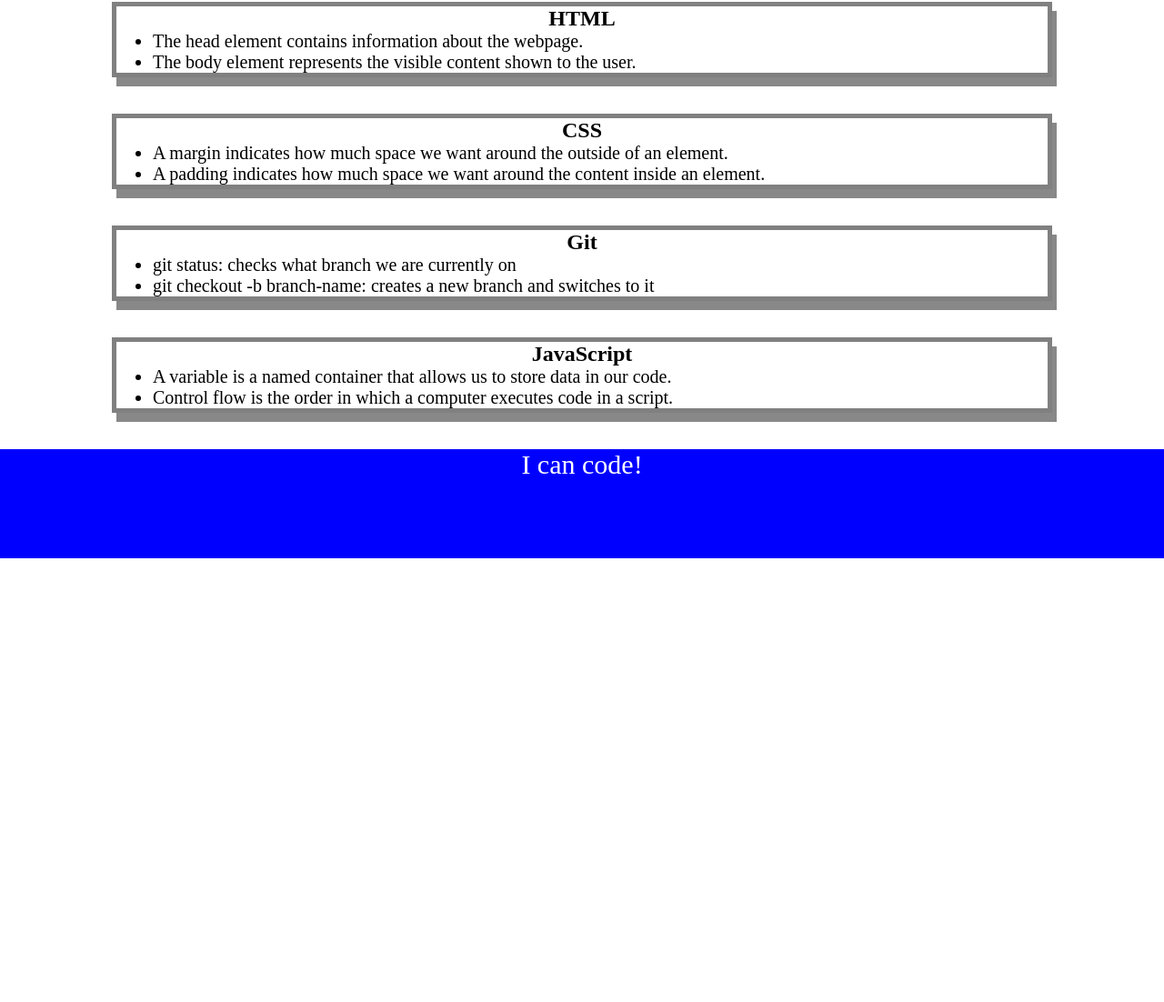
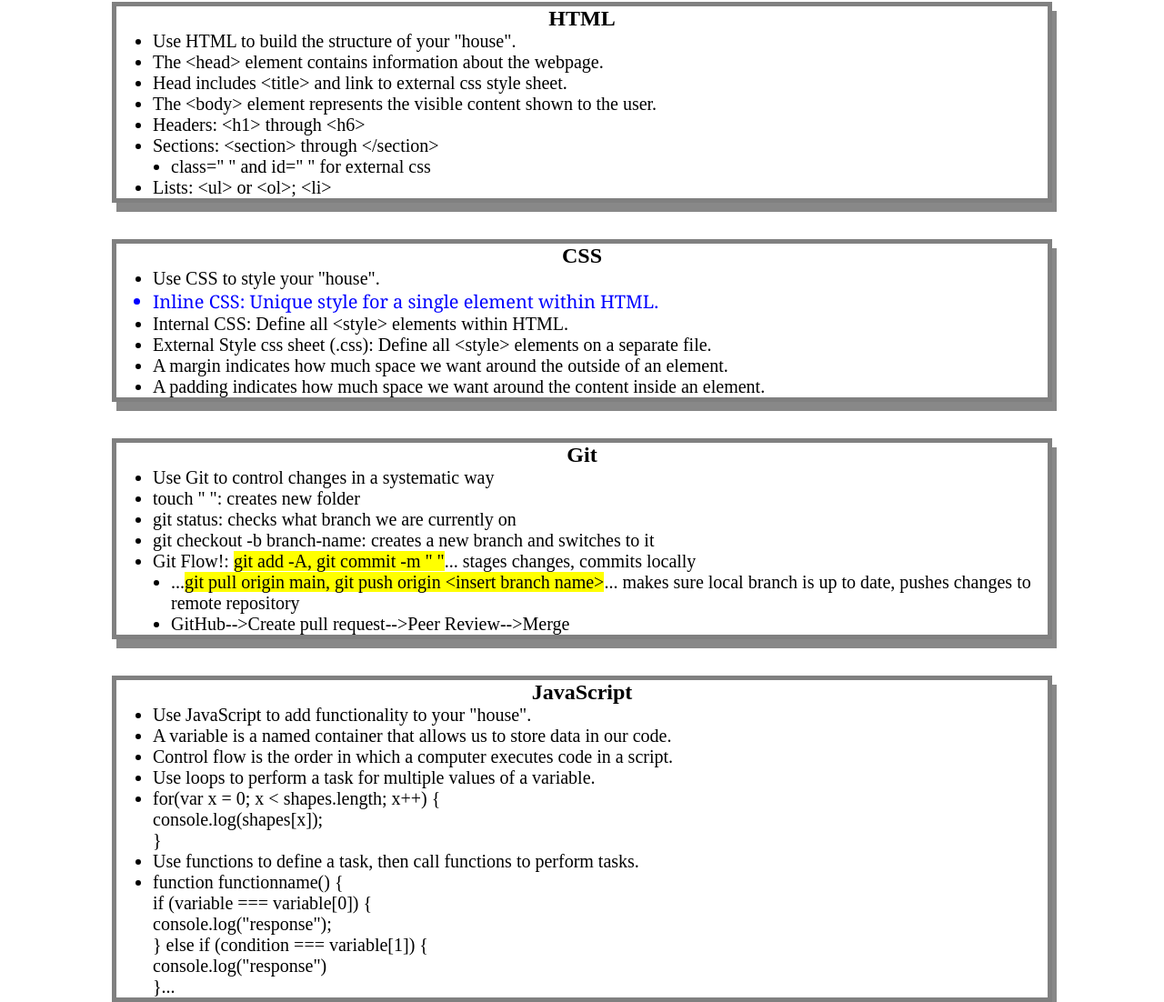
Before and after one commit to brandonkylely/prework-study-guide, a plain HTML site: page index.html in a window 1280 px wide. Shown: the part 158-1260 px from the top of the page at 91% size. Before the commit the page ends 800 px from the top, so only its background shows below. Drawn offline with Linux system fonts and the light colour scheme.

Commit message:
Added notes to HTML, CSS, Git, and Javascript; header and footer are now red

```diff
--- a/assets/style.css
+++ b/assets/style.css
@@ -6,7 +6,7 @@
 footer {
     width: 100%;
     height: 120px;
-    background-color: blue;
+    background-color: rgb(114, 0, 0);
     color: white;
 }
 h1,
--- a/index.html
+++ b/index.html
@@ -17,14 +17,24 @@
       <section class="card" id="html-section">
         <h2>HTML</h2>
         <ul>
-          <li>The head element contains information about the webpage.</li>
-          <li>The body element represents the visible content shown to the user.</li>
+          <li>Use HTML to build the structure of your "house".</li>
+          <li>The &lt;head&gt; element contains information about the webpage.</li>
+          <li>Head includes &lt;title&gt; and link to external css style sheet.</li>
+          <li>The &lt;body&gt; element represents the visible content shown to the user.</li>
+          <li>Headers: &lt;h1&gt; through &lt;h6&gt; </li>
+          <li>Sections: &lt;section&gt; through &lt;/section&gt;</li>
+          <li style= "margin-left: 20px">class=" " and id=" " for external css</li>
+          <li>Lists: &lt;ul&gt; or &lt;ol&gt;; &lt;li&gt;</li>
         </ul>
       </section>
 
       <section class="card" id="css-section">
         <h2>CSS</h2>
         <ul>
+          <li>Use CSS to style your "house".</li>
+          <li style="color:blue; font-family:Cambria, Cochin, Georgia, Times, 'Times New Roman', serif">Inline CSS: Unique style for a single element within HTML. </li>
+          <li>Internal CSS: Define all &lt;style&gt; elements within HTML.</li>
+          <li>External Style css sheet (.css): Define all &lt;style&gt; elements on a separate file.</li>
           <li>A margin indicates how much space we want around the outside of an element.</li>
           <li>A padding indicates how much space we want around the content inside an element.</li>
         </ul>
@@ -33,16 +43,26 @@
       <section class="card" id="git-section">
         <h2>Git</h2>
         <ul>
+          <li>Use Git to control changes in a systematic way</li>
+          <li>touch " ": creates new folder</li>
           <li>git status: checks what branch we are currently on</li>
           <li>git checkout -b branch-name: creates a new branch and switches to it</li>
+          <li>Git Flow!: <mark>git add -A, git commit -m " "</mark>... stages changes, commits locally</li>
+          <li style= "margin-left: 20px">...<mark>git pull origin main, git push origin &lt;insert branch name&gt;</mark>... makes sure local branch is up to date, pushes changes to remote repository</li>
+          <li style= "margin-left: 20px"> GitHub--&gt;Create pull request--&gt;Peer Review--&gt;Merge</li>
         </ul>
       </section>
 
       <section class="card" id="javascript-section">
         <h2>JavaScript</h2>
         <ul>
+          <li>Use JavaScript to add functionality to your "house".</li>
           <li>A variable is a named container that allows us to store data in our code.</li>
           <li>Control flow is the order in which a computer executes code in a script.</li>
+          <li>Use loops to perform a task for multiple values of a variable.</li>
+          <li>for(var x = 0; x &lt; shapes.length; x++) {<br/>console.log(shapes[x]);<br/>}</li>
+          <li>Use functions to define a task, then call functions to perform tasks.</li>
+          <li>function functionname() {<br>if (variable === variable[0]) {<br>console.log("response");<br>} else if (condition === variable[1]) {<br>console.log("response")<br>}...</li>
         </ul>
       </section>
     </main>
```
